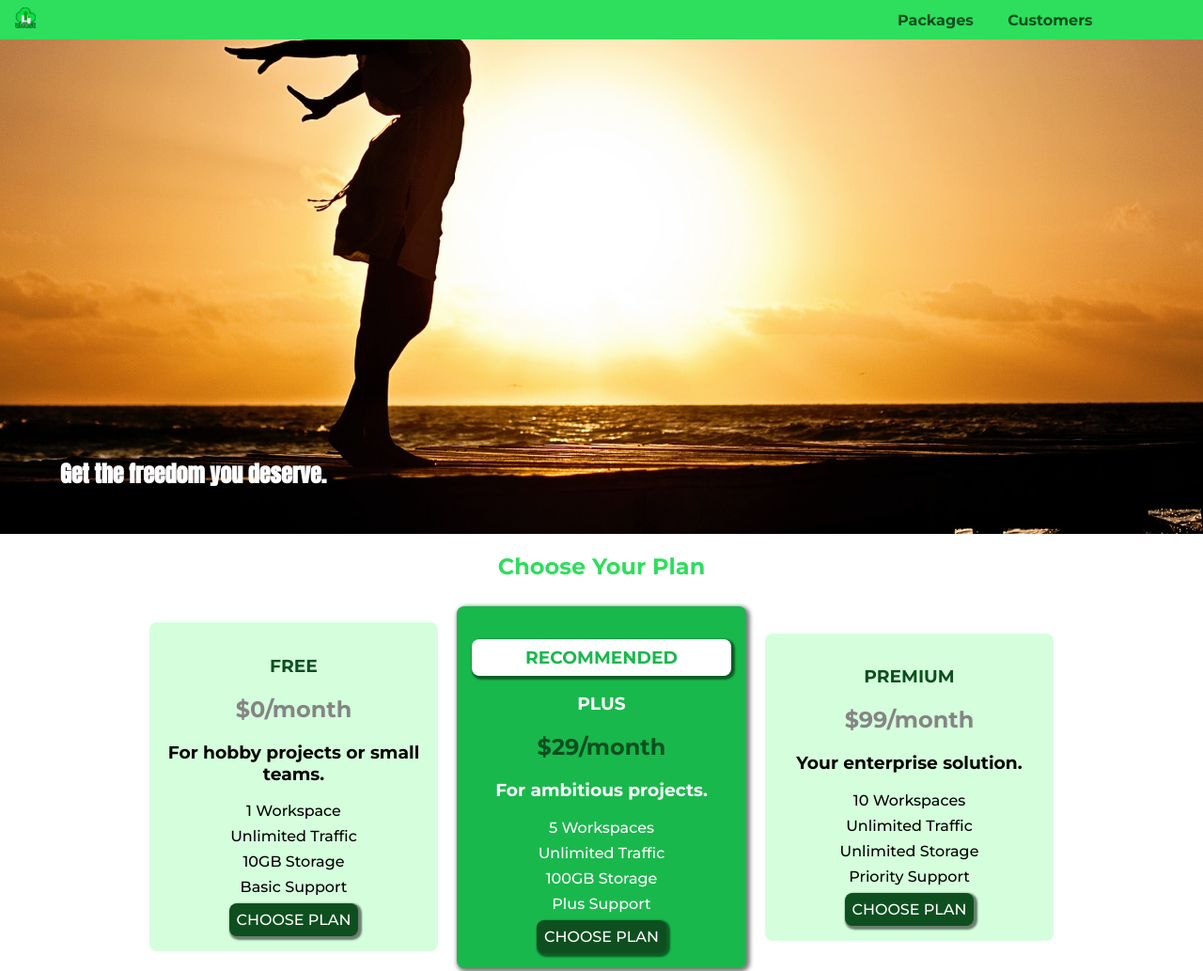
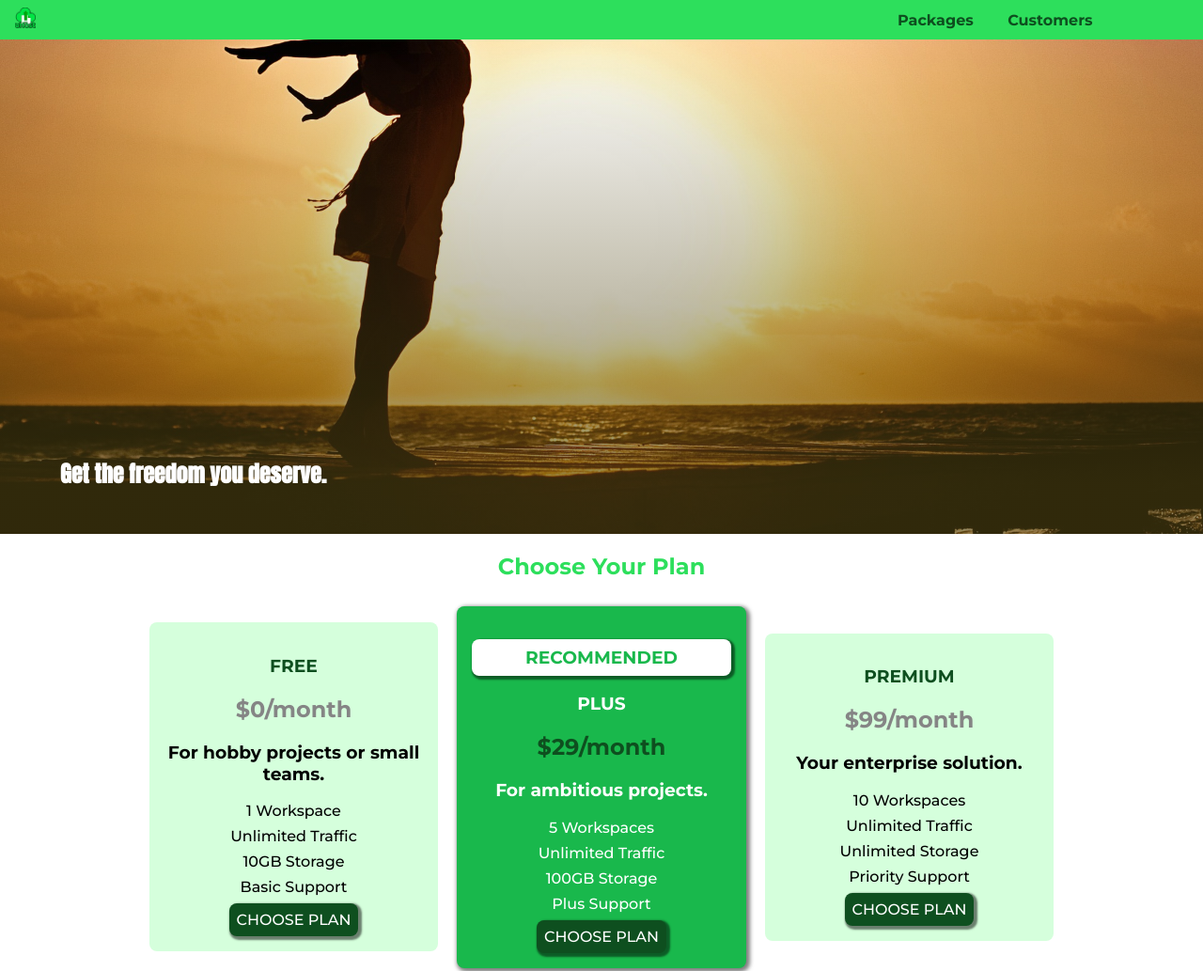
Before and after one commit to sylvandor/CSS_CompleteGuide_2022, a website built with Parcel: page index.html in a window 1280 px wide. Shown: the top 1033 px of the page at 94% size. Built offline with nearby package versions, Linux system fonts and the light colour scheme.

Commit message:
Add gradient over main page image.

```diff
--- a/css/main.css
+++ b/css/main.css
@@ -3,8 +3,9 @@
   /*background-repeat: no-repeat;*/
   /*background-origin: border-box;*/
   /*background-clip: border-box;*/
-  background: url("../images/freedom.jpg")  left 10% bottom 20% / cover no-repeat border-box;
-
+  /*background-image: linear-gradient(red, blue, darkgreen);*/
+  /*background-image: radial-gradient(ellipse farthest-side at 20% 50%, red, blue, darkgreen);*/
+  background: linear-gradient(to top, rgba(80, 68, 18, .6) 10%, transparent), url("../images/freedom.jpg") left 10% bottom 20% / cover no-repeat border-box;
   width: 100%;
   height: 528px;
   padding: 10px;
```
